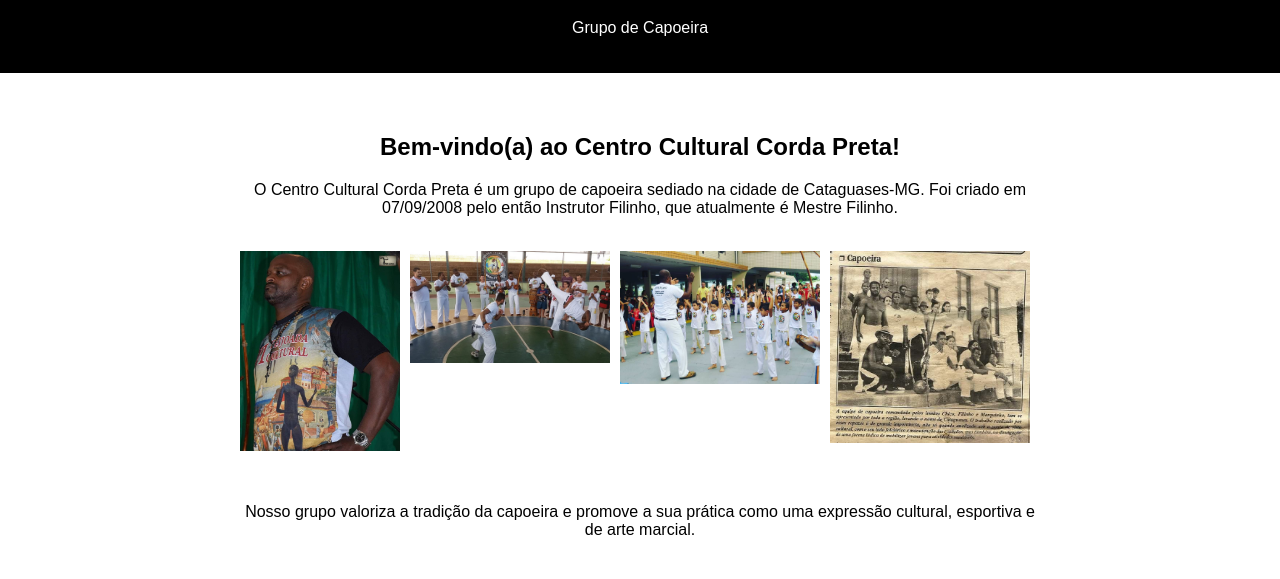
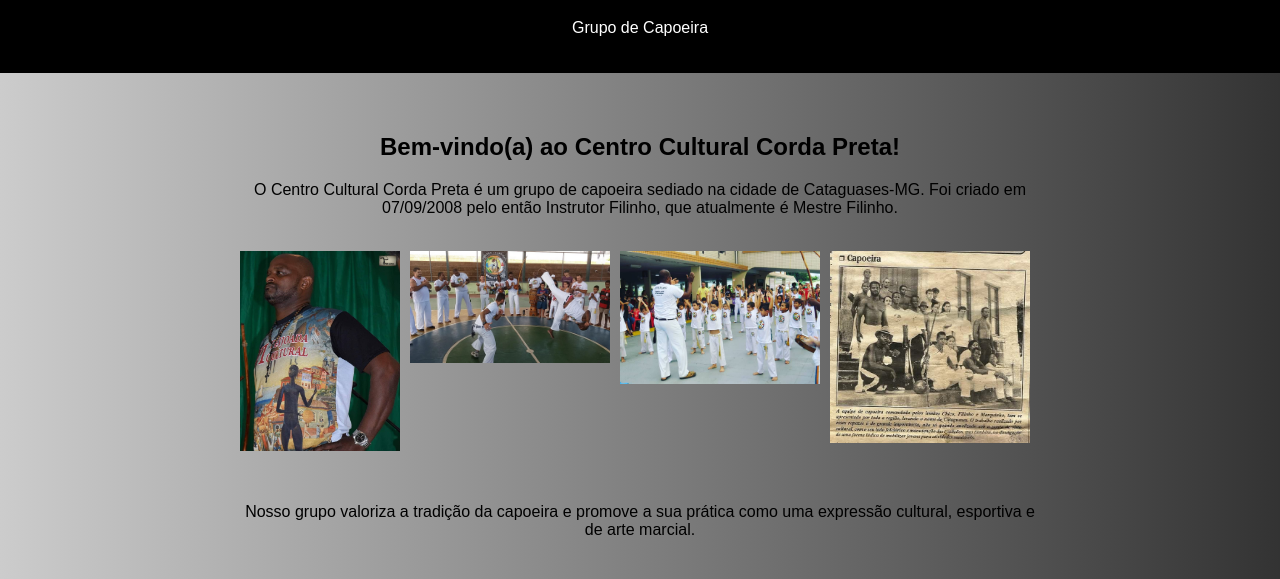
Before and after one commit to EmmanuelMartins21/CordaPreta, a website with bundled scripts: page index.html in a window 1280 px wide. Shown: the part 221-800 px from the top of the page. Built offline with nearby package versions, Linux system fonts and the light colour scheme; files whose address does not match are found by name.

Commit message:
Ajuste no CSS

```diff
--- a/styles.css
+++ b/styles.css
@@ -2,6 +2,7 @@ body {
     font-family: Arial, sans-serif;
     margin: 0;
     padding: 0;
+    background: linear-gradient(to right, #CCCCCC, #333333);
 }
 
 .header {
```
